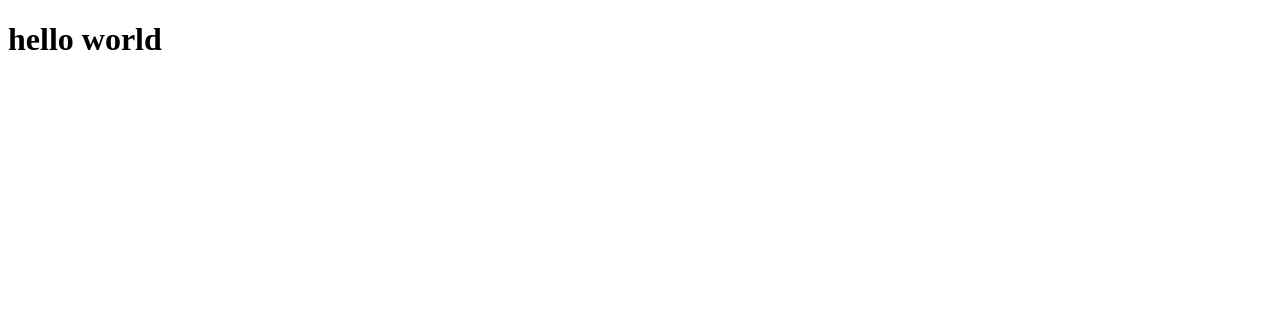
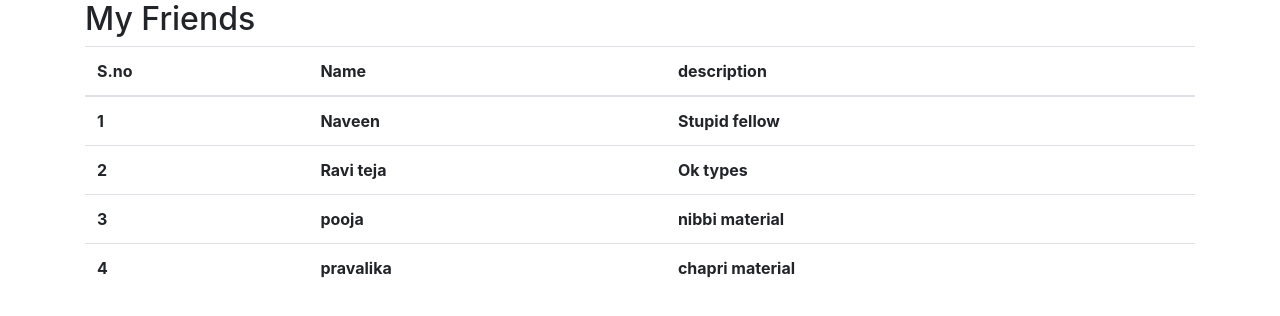
Before and after one commit to Prajapati-kiran/htmlpractise.github.io, a plain HTML site: page index.html in a window 1280 px wide. Drawn offline with nearby package versions, Linux system fonts and the light colour scheme.

Commit message:
Add files via upload

```diff
--- a/index.html
+++ b/index.html
@@ -1,16 +1,43 @@
 <!doctype html>
-<html lang = "en">
- <style>
-   #h1{
-     color = red;
-     font-style : italic;
-     background-color : blue;
-   }
-  </style>
-  <head>
-    <title> practise html </title>
-  </head>
+<html lang="en">
+<head>
+	<meta charset="utf-8">
+	<meta name="viewport" content="width=device-width ,inital-scale=1">
+	<link rel="stylesheet" type="text/css" href="css/bootstrap.min.css">
+	<title> responsive design </title>
+</head>
 <body>
-  <h1> hello world </h1>
+<div class="container">
+	<h2> My Friends </h2>
+	<table class="table">
+		<thead>
+			<tr>
+				<th> S.no </th>
+				<th> Name </th>
+				<th> description </th>
+			</tr>
+		</thead>
+		<tbody>
+			<tr>
+				<th>1</th>
+				<th>Naveen</th>
+				<th>Stupid fellow</th>
+			</tr>
+			<tr>
+				<th>2</th>
+				<th>Ravi teja</th>
+				<th>Ok types</th>
+			</tr>
+			<tr>
+				<th>3</th>
+				<th>pooja</th>
+				<th>nibbi material</th>
+			</tr>
+			<tr>
+				<th>4</th>
+				<th>pravalika</th>
+				<th>chapri material</th>
+			</tr>
+		</tbody>
+	</table>
 </body>
-</html>
```
Also changed, not shown: 1 other file.
